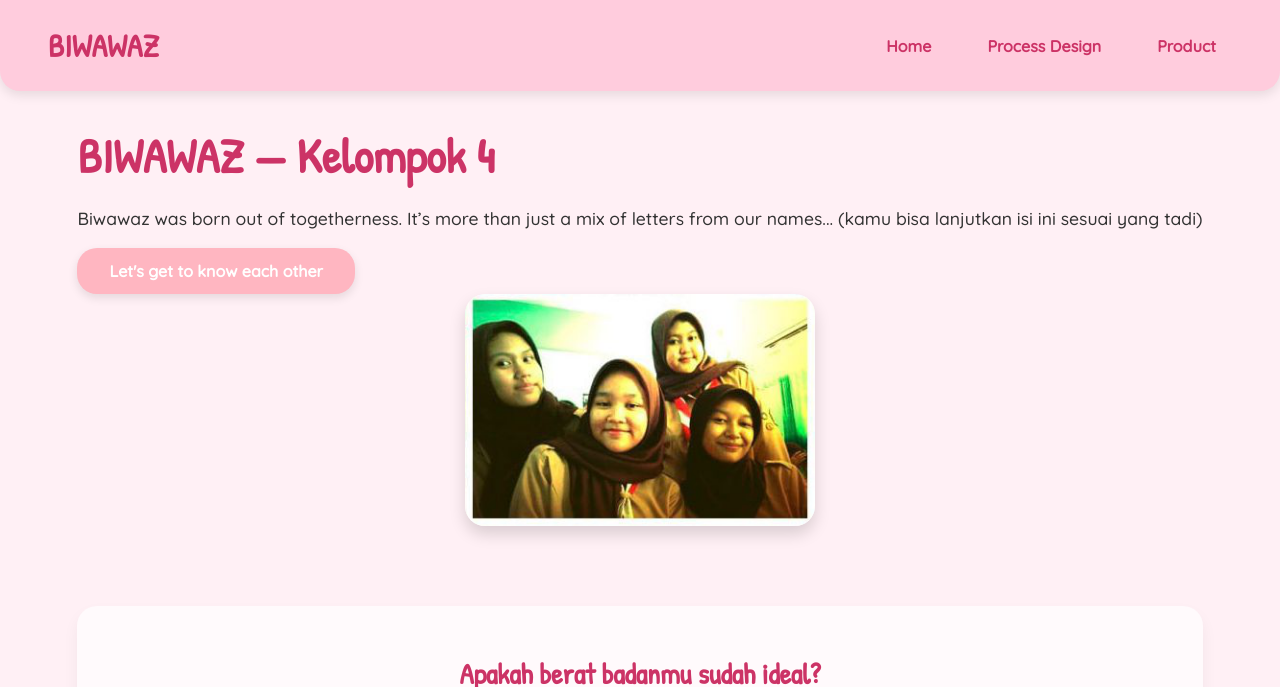
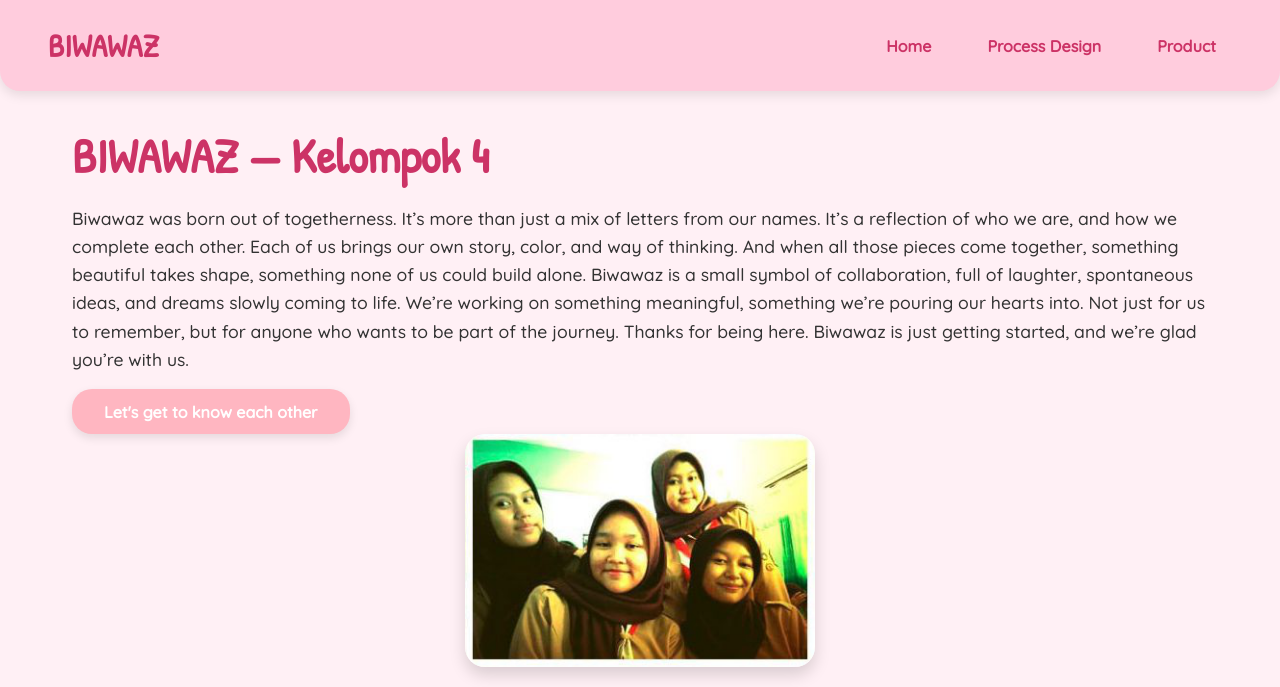
Before and after one commit to biwawaz/biwawaz, a plain HTML site: page index.html in a window 1280 px wide. Shown: the top 687 px of the page. Drawn offline with Linux system fonts and the light colour scheme.

Commit message:
Update index.html

```diff
--- a/index.html
+++ b/index.html
@@ -27,8 +27,12 @@
     <div class="content-description">
       <h1 class="tittle">BIWAWAZ — Kelompok 4</h1>
       <p>
-        Biwawaz was born out of togetherness. It’s more than just a mix of letters from our names...
-        (kamu bisa lanjutkan isi ini sesuai yang tadi)
+       Biwawaz was born out of togetherness. It’s more than just a mix of letters from our 	names. It’s a reflection of who we are, and 	how we complete each other. Each of 	us brings our own story, color, and way of thinking. And when all those pieces come 	together, 	something beautiful takes shape, something none of us could build 	alone.
+          Biwawaz is a small symbol of collaboration, full of laughter, spontaneous ideas, 	and dreams slowly coming to life.
+          We’re working on something meaningful, something we’re pouring our hearts into.
+          Not just for us to remember, but for anyone who wants to be part of the journey.
+          Thanks for being here. Biwawaz is just getting started, and we’re glad you’re 	with us.
+
       </p>
       <button id="btn-know">Let's get to know each other</button>
     </div>
```
